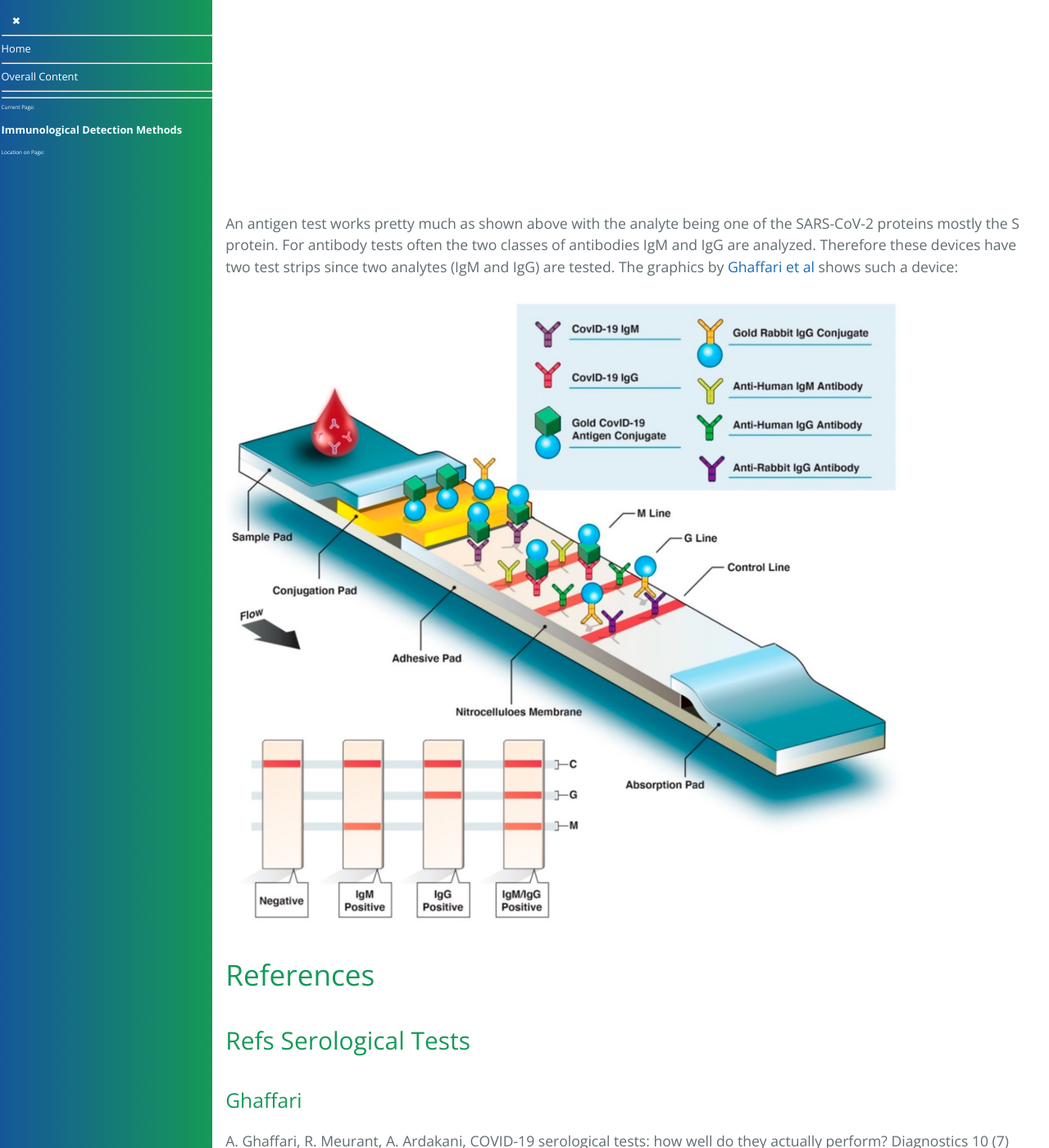
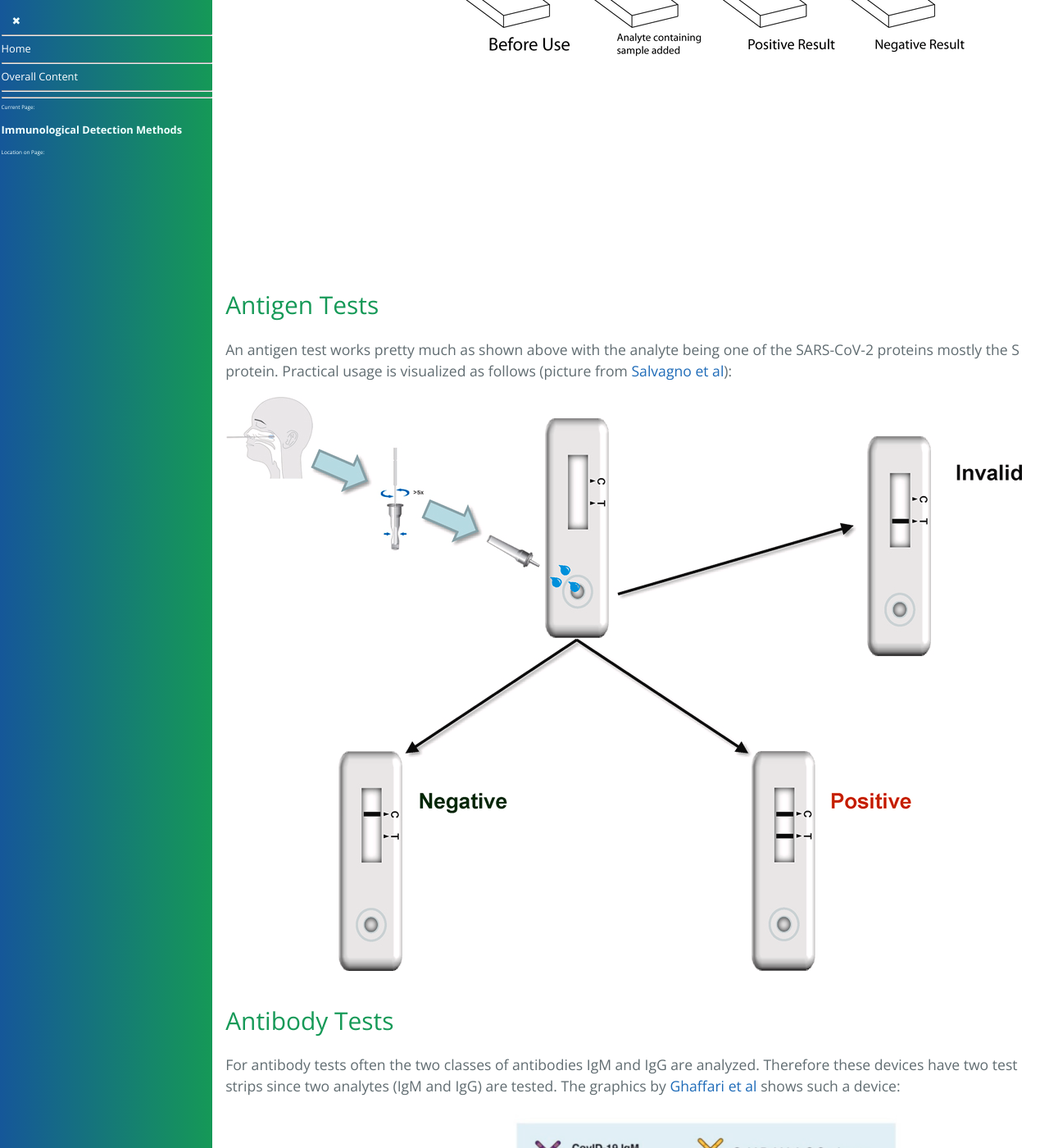
Before and after one commit to forestgrape/coronavirus, a Jekyll site: the page built from 3_medical/immuno_assyas.md, in a window 1280 px wide and 1400 px high, scrolled down 1082 px. Shown: the whole window at 82% size. Built offline with Jekyll 4.4.1, drawn with Linux system fonts in a browser that asks for light colours; our own code applies the rules of GitHub Pages for plain Markdown files; some of the changed text lies outside the part shown.

Commit message:
antigen pic added

```diff
--- a/3_medical/immuno_assyas.md
+++ b/3_medical/immuno_assyas.md
@@ -15,7 +16,12 @@ The following graphic by Ian M Campbell (https://commons.wikimedia.org/w/index.p
 
 ![Lateral Flow Device](Images/campell_lateral_flow_device.png)
 
-An antigen test works pretty much as shown above with the analyte being one of the SARS-CoV-2 proteins mostly the S protein.
+### Antigen Tests
+An antigen test works pretty much as shown above with the analyte being one of the SARS-CoV-2 proteins mostly the S protein. Practical usage is visualized as follows (picture from [Salvagno et al](./diagnosis_and_viral_load.md#salvagno)):
+
+![Antigen test usage](Images/images%20diagnosis/salvagno_f1.jpg)
+
+### Antibody Tests
 For antibody tests often the two classes of antibodies IgM and IgG are analyzed. Therefore these devices have two test strips since two analytes (IgM and IgG) are tested. The graphics by [Ghaffari et al](#ghaffari) shows such a device:
 
 ![Lateral Flow for Covid AB Test](Images/ghaffari_sero_test.png)
```
Also changed, not shown: other parts of 3_medical/immuno_assyas.md (+1 -0 lines).
